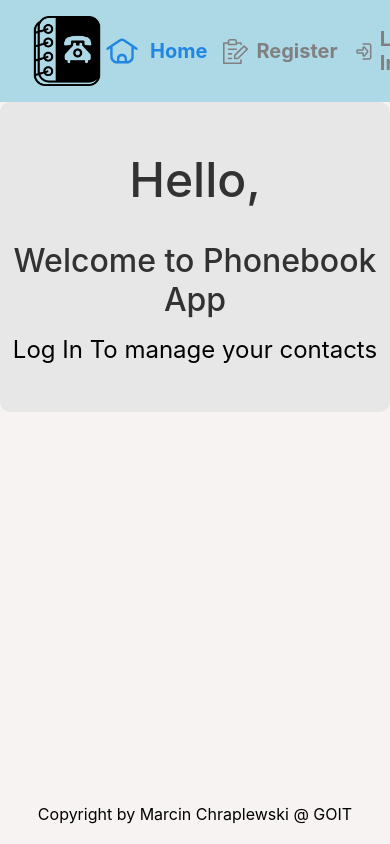
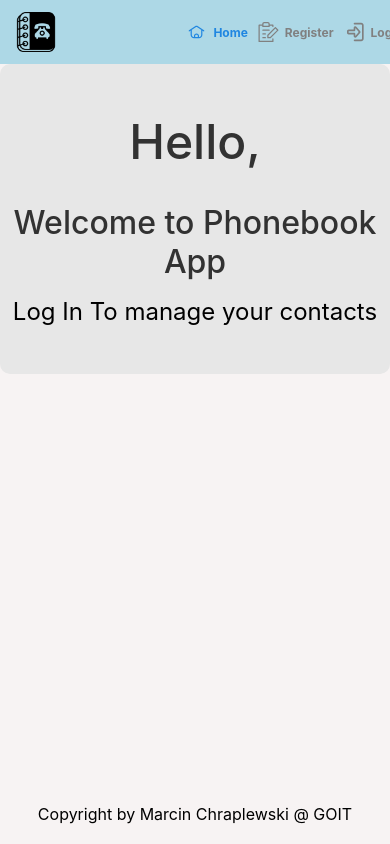
Before and after one commit to Chrapson/goit-react-hw-08-phonebook, a React (Create React App) app: page /contacts in a window 390 px wide. Shown: the top 844 px of the page. Built offline with nearby package versions, Linux system fonts and the light colour scheme.

Commit message:
[Phonebook][feature] add responsive nav bar

```diff
--- a/src/components/AppBar/AppBar.module.css
+++ b/src/components/AppBar/AppBar.module.css
@@ -5,3 +5,11 @@
   background-color: lightblue;
   padding: 0.5rem 2rem;
 }
+
+@media screen and (max-width: 420px) {
+  .header {
+    padding: 0.25rem 1rem;
+    gap: 40px;
+    width: 100vw;
+  }
+}
--- a/src/components/AuthNav/AuthNav.module.css
+++ b/src/components/AuthNav/AuthNav.module.css
@@ -33,3 +33,17 @@
 .icon-active {
   fill: var(--active);
 }
+@media screen and (max-width: 420px) {
+  .wrapper {
+    margin: 0;
+    gap: 0.5rem;
+  }
+  .link {
+    gap: 0.25rem;
+    font-size: 0.75rem;
+  }
+  .icon {
+    width: 25px;
+    height: 20px;
+  }
+}
--- a/src/components/Navigation/Navigation.module.css
+++ b/src/components/Navigation/Navigation.module.css
@@ -33,3 +33,16 @@
 .icon-active {
   fill: var(--active);
 }
+@media screen and (max-width: 420px) {
+  .link {
+    font-size: 0.75rem;
+  }
+  img {
+    height: 40px;
+    width: 40px;
+  }
+  .icon {
+    height: 20px;
+    width: 20px;
+  }
+}
--- a/src/components/UserMenu/UserMenu.module.css
+++ b/src/components/UserMenu/UserMenu.module.css
@@ -7,8 +7,7 @@
   font-weight: 700;
 }
 .button {
-  padding: 0.25rem;
-  margin: 0 20px;
+  padding: 0.5rem;
   background-color: rgba(255, 255, 255, 0.5);
   font-weight: 600;
   border-radius: 10%;
@@ -18,3 +17,18 @@
   /* color: rgba(255, 255, 255, 0.931); */
   cursor: pointer;
 }
+@media screen and (max-width: 420px) {
+  .wrapper {
+    gap: 0.5rem;
+    flex-direction: column;
+  }
+  .button {
+    padding: 0.25rem;
+    font-size: 0.5rem;
+  }
+  .username {
+    font-size: 0.6rem;
+    font-weight: 600;
+    display: flex;
+  }
+}
--- a/src/index.css
+++ b/src/index.css
@@ -1,6 +1,8 @@
 * {
   margin: 0;
   padding: 0;
+  margin-block-start: 0;
+  margin-block-end: 0;
 }
 html {
   position: relative;
```
